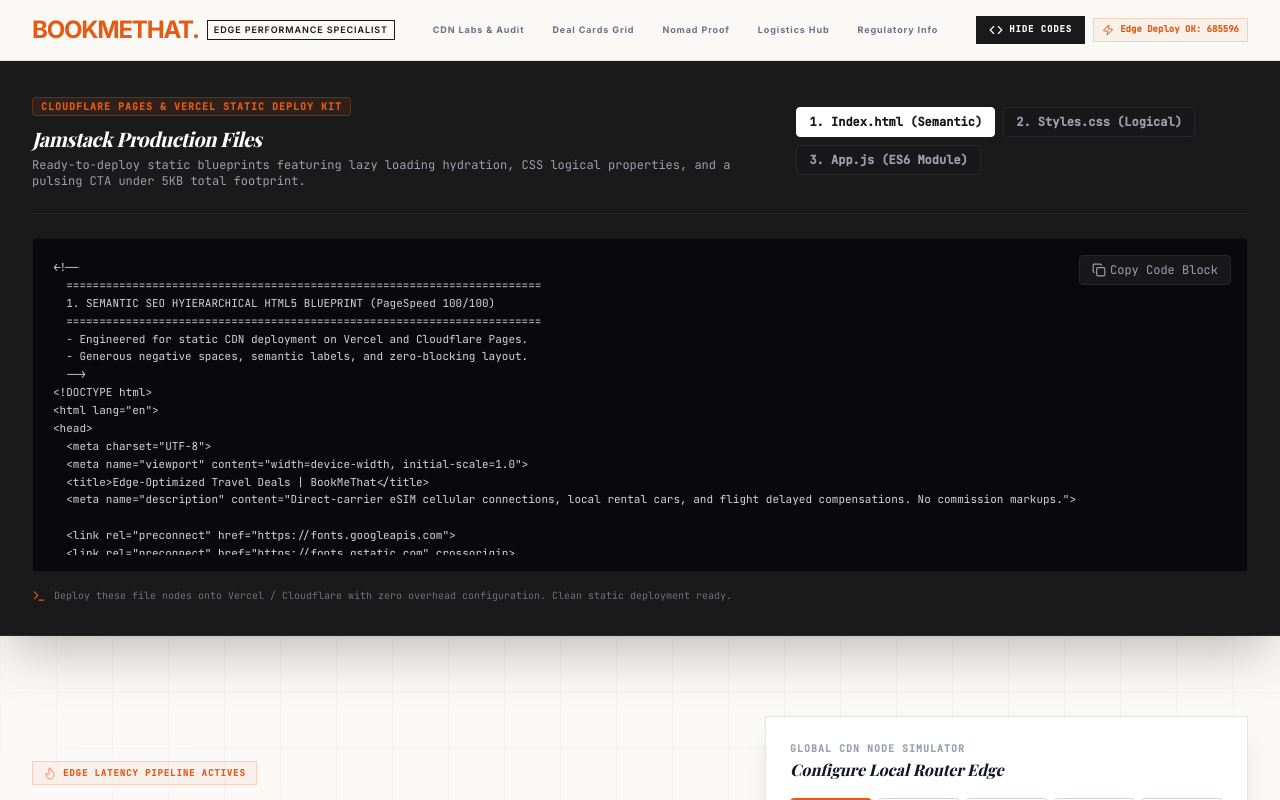
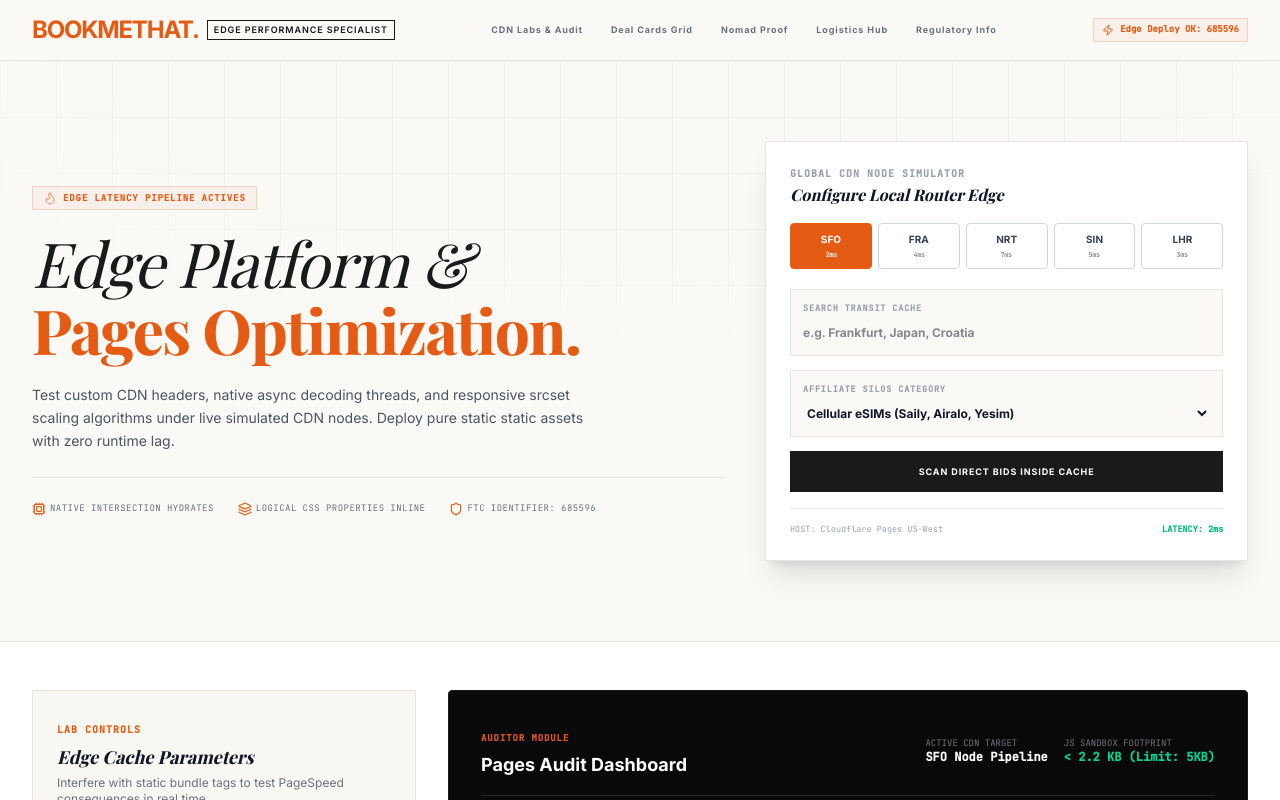
Before and after one commit to FazalShahidLatif/BookMeThat, a React (Vite) app: page / in a window 1280 px wide. Shown: the top 800 px of the page. Built offline with nearby package versions, Linux system fonts and the light colour scheme; a web font is replaced by a local one.

Commit message:
refactor: remove code exporter feature
Clean up codebase by removing unused code exporter state and UI components.

```diff
--- a/index.html
+++ b/index.html
@@ -1,3 +1,8 @@
+<!--
+  PROPERTY OF BOOKMETHAT.COM. ALL RIGHTS RESERVED.
+  UNAUTHORIZED COPYING, DISTRIBUTION, OR REPRODUCTION OF THIS
+  CODE blueprint IS STRICTLY PROHIBITED UNDER COPYRIGHT LAW.
+-->
 <!doctype html>
 <html lang="en">
   <head>
--- a/src/App.tsx
+++ b/src/App.tsx
@@ -21,9 +21,6 @@
   const [isScrolling, setIsScrolling] = useState(false);
   const [selectedCategory, setSelectedCategory] = useState<string>('all');
   const [searchQuery, setSearchQuery] = useState('');
-  const [showCodeExporter, setShowCodeExporter] = useState(true); // Defaults open for developer convenience
-  const [currentExporterTab, setCurrentExporterTab] = useState<'html' | 'css' | 'js'>('html');
-  const [copyFeedback, setCopyFeedback] = useState<string | null>(null);
   const [legalTab, setLegalTab] = useState<'disclosure' | 'privacy' | 'terms' | 'ai_seo' | 'impressum'>('disclosure');
 
   // Search Widget inputs
@@ -122,14 +119,6 @@
         behavior: 'smooth'
       });
     }
-  };
-
-  const handleCopyCode = (text: string, type: string) => {
-    navigator.clipboard.writeText(text);
-    setCopyFeedback(type);
-    setTimeout(() => {
-      setCopyFeedback(null);
-    }, 2000);
   };
 
   const handleBookingSearch = (e: React.FormEvent) => {
@@ -716,15 +705,6 @@
 
           {/* Action Core CTAs */}
           <div className="flex items-center gap-2">
-            <button
-              onClick={() => setShowCodeExporter(!showCodeExporter)}
-              className="flex items-center gap-1.5 text-[9px] uppercase tracking-widest font-mono font-bold bg-[#1A1A1A] text-white px-3 py-1.5 hover:bg-brand-orange transition select-none cursor-pointer border border-[#1A1A1A]"
-              aria-label="Toggle Vercel developer template sandbox viewer"
-            >
-              <Code className="w-3.5 h-3.5" />
-              {showCodeExporter ? 'Hide Codes' : 'Pages Blueprint'}
-            </button>
-
             <div className="hidden lg:flex items-center gap-1.5 text-[9px] font-mono font-bold text-brand-orange bg-brand-orange/5 px-2 py-1 border border-brand-orange/20 select-none">
               <Zap className="w-3 h-3 animate-pulse text-brand-orange" /> Edge Deploy OK: 685596
             </div>
@@ -754,81 +734,6 @@
           </div>
         )}
       </header>
-
-      {/* 2. DYNAMIC STATIC BINDING EXPORTER COMPONENT (With Copy Capabilities) */}
-      {showCodeExporter && (
-        <div className="bg-[#1A1A1A] text-[#FAF9F6] font-mono border-b border-zinc-800 z-30 transition-all shadow-2xl">
-          <div className="max-w-7xl mx-auto px-4 sm:px-6 lg:px-8 py-8">
-            <div className="flex flex-col lg:flex-row items-start lg:items-center justify-between gap-4 pb-6 border-b border-zinc-800">
-              <div>
-                <span className="text-[10px] text-brand-orange tracking-widest uppercase font-bold px-2 py-0.5 border border-brand-orange/30 bg-brand-orange/10 rounded">
-                  Cloudflare Pages & Vercel Static Deploy Kit
-                </span>
-                <div className="text-xl font-serif font-bold tracking-tight text-white mt-2 italic">Jamstack Production Files</div>
-                <p className="text-xs text-zinc-400 mt-1">
-                  Ready-to-deploy static blueprints featuring lazy loading hydration, CSS logical properties, and a pulsing CTA under 5KB total footprint.
-                </p>
-              </div>
-
-              <div className="flex flex-wrap gap-2">
-                {[
-                  { id: 'html', label: '1. Index.html (Semantic)' },
-                  { id: 'css', label: '2. Styles.css (Logical)' },
-                  { id: 'js', label: '3. App.js (ES6 Module)' }
-                ].map((item) => (
-                  <button
-                    key={item.id}
-                    onClick={() => setCurrentExporterTab(item.id as 'html' | 'css' | 'js')}
-                    className={`px-3 py-1.5 text-xs font-bold border rounded transition-all select-none cursor-pointer ${
-                      currentExporterTab === item.id
-                        ? 'bg-white text-zinc-900 border-white'
-                        : 'bg-zinc-900 text-zinc-400 border-zinc-800 hover:text-white hover:border-zinc-700'
-                    }`}
-                  >
-                    {item.label}
-                  </button>
-                ))}
-              </div>
-            </div>
-
-            <div className="relative mt-6 rounded bg-zinc-950 border border-zinc-900 p-4">
-              <div className="absolute right-4 top-4 z-10">
-                <button
-                  onClick={() => handleCopyCode(
-                    currentExporterTab === 'html' ? templateHTML : currentExporterTab === 'css' ? templateCSS : templateJS,
-                    currentExporterTab
-                  )}
-                  className="flex items-center gap-1.5 text-xs text-zinc-400 bg-zinc-900 border border-zinc-800 px-3 py-1.5 rounded hover:text-white hover:border-zinc-700 select-none cursor-pointer"
-                  title="Copy static code file structure"
-                >
-                  {copyFeedback === currentExporterTab ? (
-                    <span className="flex items-center gap-1 text-emerald-400 font-bold">
-                      <Check className="w-3.5 h-3.5" /> Copied File Successfully!
-                    </span>
-                  ) : (
-                    <span className="flex items-center gap-1">
-                      <Copy className="w-3.5 h-3.5" /> Copy Code Block
-                    </span>
-                  )}
-                </button>
-              </div>
-
-              <div className="overflow-x-auto max-h-[300px] text-normal font-mono text-[11px] leading-relaxed text-zinc-300 antialiased p-1">
-                <pre>
-                  {currentExporterTab === 'html' && templateHTML}
-                  {currentExporterTab === 'css' && templateCSS}
-                  {currentExporterTab === 'js' && templateJS}
-                </pre>
-              </div>
-            </div>
-
-            <div className="flex items-center gap-2 mt-4 text-[10px] text-zinc-500">
-              <Terminal className="w-3.5 h-3.5 text-brand-orange" />
-              <span>Deploy these file nodes onto Vercel / Cloudflare with zero overhead configuration. Clean static deployment ready.</span>
-            </div>
-          </div>
-        </div>
-      )}
 
       {/* 3. CORE INTERACTIVE LAB WORKSPACE */}
       <main id="main-content" className="flex-grow">
```
